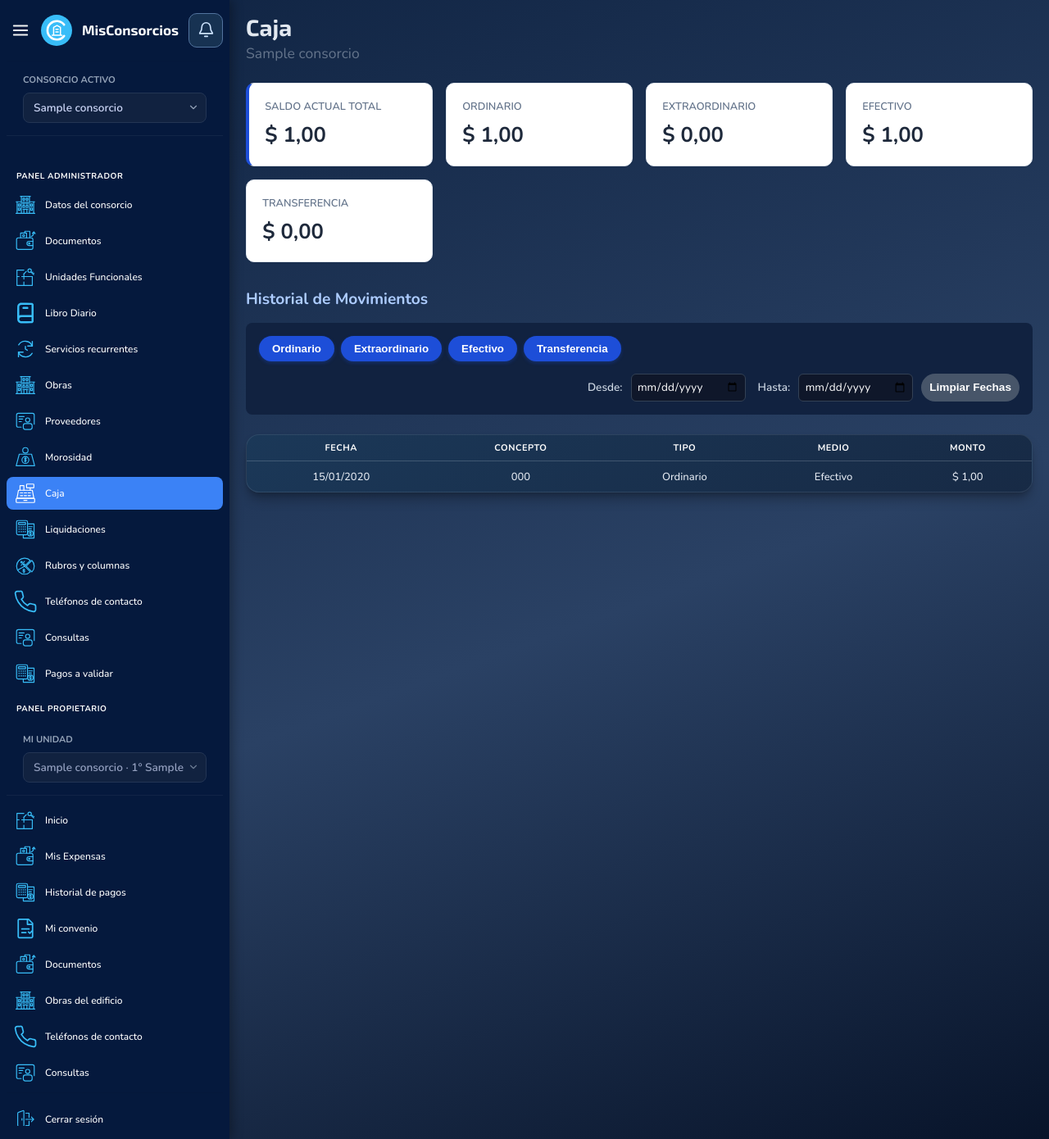
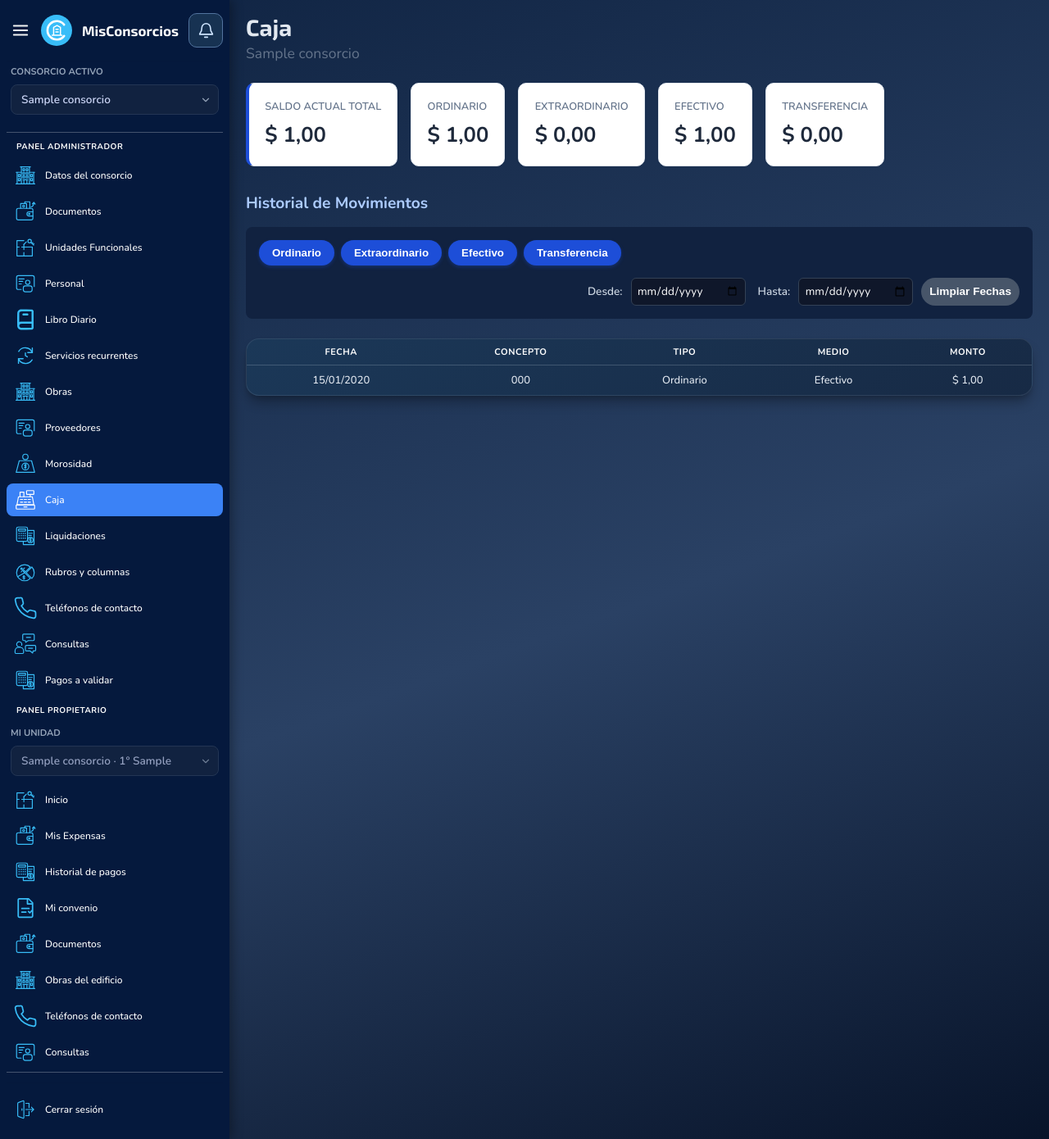
Before and after one commit to LucasCouttulenc/MiConsorcio, a Django app: page /administracion/caja/ in a window 1280 px wide. Shown: the whole page at 82% size. Run offline with Django 5.2, Linux system fonts and the light colour scheme; a user stored in the database is signed in; tables that the repository leaves empty hold one stand-in row (values such as "Sample post"); data that the repository does not hold is empty.

Commit message:
arreglos de estilo, agrego personal al sidebar, modifico imagen de consultas

```diff
--- a/config/static/css/_caja.css
+++ b/config/static/css/_caja.css
@@ -4,9 +4,12 @@
 
 /* Grilla de tarjetas de saldos */
 .caja-grid {
-    display: grid;
+    /* display: grid;
     grid-template-columns: repeat(auto-fit, minmax(200px, 1fr));
+    gap: 1rem;  */
     gap: 1rem;
+    display: flex;
+    flex-wrap: wrap;
     margin-bottom: 2rem;
 }
 
@@ -16,6 +19,7 @@
     border-radius: 10px;
     border: 1px solid #e2e8f0;
     box-shadow: 0 1px 3px rgba(0,0,0,0.05);
+    min-width: fit-content;
 }
 
 .caja-card span {
--- a/config/static/css/_portal_propietario.css
+++ b/config/static/css/_portal_propietario.css
@@ -22,6 +22,9 @@
 .portal-select option { background: #142b4b; color: #fff; }
 .portal-notificaciones { position: relative; z-index: 20; }
 .portal-notificaciones-boton { position: relative; display: grid; place-items: center; width: 42px; height: 42px; border: 1px solid #52739e; border-radius: 10px; background: #173252; color: #cfe5ff; cursor: pointer; transition: background .15s, border-color .15s; }
+.portal-notificaciones-boton.notificaciones-sidebar-cerrada {
+    top: -15px;
+}
 .portal-notificaciones-boton:hover, .portal-notificaciones-boton[aria-expanded="true"] { background: #24466f; border-color: #6eb9ff; }
 .portal-notificaciones-boton svg { width: 21px; height: 21px; }
 .portal-notificaciones-punto { position: absolute; top: 5px; right: 5px; width: 9px; height: 9px; border: 2px solid #173252; border-radius: 50%; background: #51c9ff; box-shadow: 0 0 0 1px rgba(81, 201, 255, .4); }
--- a/config/static/css/_sidebar.css
+++ b/config/static/css/_sidebar.css
@@ -118,6 +118,16 @@ a.sidebar-empresa {
     overflow-y: auto;
     overflow-x: hidden;
     margin-top: 16px;
+    /* ocultar scroll bar */
+    overflow-y: auto;
+    scrollbar-width: none; /* Firefox */
+    -ms-overflow-style: none; /* Internet Explorer 10+ */
+    -webkit-scrollbar { display: none; /* Safari and Chrome */ }
+}
+
+.sidebar-submenu {
+    border-top: 1px solid rgba(255, 255, 255, 0.25);
+    border-bottom: 1px solid rgba(255, 255, 255, 0.25);
 }
 
 .submenu-titulo {
@@ -126,13 +136,15 @@ a.sidebar-empresa {
     color: var(--colorTextoMuted);
     letter-spacing: 0.05em;
     display: block;
-    margin: 16px 0 8px 12px;
+    margin: 10px 0 8px 12px;
     opacity: 0;
-    transition: opacity 0.2s;
+    height: 0;
+    transition: opacity 0.2s ease, height 0.2s ease;
 }
 
 .sidebar.open .submenu-titulo {
     opacity: 1;
+    height: auto;
 }
 
 .sidebar-header > .portal-notificaciones {
@@ -381,9 +393,8 @@ a.sidebar-empresa {
    ========================================================== */
 
 .sidebar-consorcio-selector {
-    padding: 15px 20px;
-    margin-bottom: 10px;
-    border-bottom: 1px solid rgba(255, 255, 255, 0.05);
+    padding: 5px 5px;
+    /* border-bottom: 1px solid rgba(255, 255, 255, 0.05); */
     transition: all 0.3s ease;
 }
 
--- a/config/templates/sidebar.html
+++ b/config/templates/sidebar.html
@@ -91,6 +91,17 @@
                                     <img src="{% static 'imagenes/unidad_funcional_blanco.svg' %}" class="svg-icono hover-icon" alt="Unidades Funcionales">
                                 </span>
                                 <span class="item-texto">Unidades Funcionales</span>
+                            </a>
+                        </div>
+
+                        <!-- x. PERSONAL -->
+                        <div class="submenu-item {% if request.resolver_match.url_name in 'listar_personal crear_personal gestionar_personal' %}active{% endif %}">
+                            <a href="{% url 'listar_personal' %}" title="Personal">
+                                <span class="item-icono">
+                                    <img src="{% static 'imagenes/personal.svg' %}" class="svg-icono default-icon" alt="Personal">
+                                    <img src="{% static 'imagenes/personal_blanco.svg' %}" class="svg-icono hover-icon" alt="Personal">
+                                </span>
+                                <span class="item-texto">Personal</span>
                             </a>
                         </div>
 
@@ -189,8 +200,8 @@
                         <div class="submenu-item {% if request.resolver_match.url_name == 'bandeja_consultas' or request.resolver_match.url_name == 'gestionar_consulta' %}active{% endif %}">
                             <a href="{% url 'bandeja_consultas' %}" title="Consultas">
                                 <span class="item-icono">
-                                    <img src="{% static 'imagenes/personal.svg' %}" class="svg-icono default-icon" alt="Consultas">
-                                    <img src="{% static 'imagenes/personal_blanco.svg' %}" class="svg-icono hover-icon" alt="Consultas">
+                                    <img src="{% static 'imagenes/consultas.svg' %}" class="svg-icono default-icon" alt="Consultas">
+                                    <img src="{% static 'imagenes/consultas_blanco.svg' %}" class="svg-icono hover-icon" alt="Consultas">
                                 </span>
                                 <span class="item-texto">Consultas</span>
                             </a>
@@ -328,13 +339,37 @@
 </nav>
 
 <script>
-    if (localStorage.getItem('miConsorcioSidebarExpandedV2') !== 'false') {
-        document.getElementById('appLayout').classList.add('sidebar-expanded');
-        document.getElementById('sidebar').classList.add('open');
-    } else {
-        document.getElementById('appLayout').classList.remove('sidebar-expanded');
-        document.getElementById('sidebar').classList.remove('open');
+    // Clase que lleva el botón de notificaciones solo cuando la sidebar está cerrada.
+    const CLASE_NOTIFICACIONES_CERRADA = 'notificaciones-sidebar-cerrada';
+
+    function marcarNotificaciones(expanded) {
+        const boton = document.querySelector('#sidebar [data-notificaciones-toggle]');
+        if (boton) {
+            boton.classList.toggle(CLASE_NOTIFICACIONES_CERRADA, !expanded);
+        }
     }
+
+    function cerrarNotificaciones() {
+        const boton = document.querySelector('#sidebar [data-notificaciones-toggle]');
+        const panel = document.getElementById('panel-notificaciones');
+        if (!boton || !panel || panel.hidden) {
+            return;
+        }
+        // Se cierra con el propio botón, así el JS del componente queda en el mismo estado.
+        boton.click();
+        if (!panel.hidden) {
+            panel.hidden = true;
+            boton.setAttribute('aria-expanded', 'false');
+        }
+    }
+
+    (function () {
+        // Se aplica antes de que cargue la página, para que no parpadee.
+        const expanded = localStorage.getItem('miConsorcioSidebarExpandedV2') !== 'false';
+        document.getElementById('appLayout').classList.toggle('sidebar-expanded', expanded);
+        document.getElementById('sidebar').classList.toggle('open', expanded);
+        marcarNotificaciones(expanded);
+    })();
 
 $(document).ready(function() {
     const layout = document.getElementById('appLayout');
@@ -346,6 +381,9 @@ $(document).ready(function() {
         layout.classList.toggle('sidebar-expanded', expanded);
         sidebar.classList.toggle('open', expanded);
         toggleButton.setAttribute('aria-expanded', String(expanded));
+        marcarNotificaciones(expanded);
+        // El botón cambia de lugar al abrir o cerrar la sidebar: el panel quedaría flotando.
+        cerrarNotificaciones();
         localStorage.setItem(storageKey, String(expanded));
     }
 
--- a/consorcios/views.py
+++ b/consorcios/views.py
@@ -112,7 +112,7 @@ class ListarUnidadesFuncionales(Lista):
     # agregaremos manualmente o vía contexto
     acciones = []
     columnas_con_permiso = {"gestionar": "consorcios.change_unidadfuncional"}
-    columnas_a_ocultar = {}
+    columnas_a_ocultar = {"consorcio"}
 
     def get_queryset(self):
         queryset = super().get_queryset()
--- a/consultas/templates/bandeja_consultas.html
+++ b/consultas/templates/bandeja_consultas.html
@@ -21,13 +21,13 @@
 
 <div class="contenedor-tabla">
     <table class="tabla">
-        <thead><tr><th>N°</th><th>Asunto</th><th>Consorcio / UF</th><th>Propietario</th><th>Última actividad</th><th>Estado</th></tr></thead>
+        <thead><tr><th>N°</th><th>Asunto</th><th>UF</th><th>Propietario</th><th>Última actividad</th><th>Estado</th></tr></thead>
         <tbody>
         {% for consulta in consultas %}
             <tr class="consultas-fila" onclick="location.href='{% url 'gestionar_consulta' consulta.pk %}'">
                 <td>#{{ consulta.pk }}</td>
                 <td><a href="{% url 'gestionar_consulta' consulta.pk %}"><strong>{{ consulta.asunto }}</strong></a><br><small>{{ consulta.cantidad_mensajes }} mensaje{{ consulta.cantidad_mensajes|pluralize }}</small></td>
-                <td><strong>{{ consulta.unidad_funcional.consorcio.nombre }}</strong><br><small>Piso {{ consulta.unidad_funcional.piso }}° {{ consulta.unidad_funcional.departamento }}</small></td>
+                <td>{{ consulta.unidad_funcional.piso }}° {{ consulta.unidad_funcional.departamento }}</td>
                 <td>{% if consulta.unidad_funcional.propietario_id %}{{ consulta.unidad_funcional.propietario.usuario.get_full_name|default:consulta.unidad_funcional.propietario.usuario.username }}{% else %}<span class="uf-pendiente">Sin propietario asignado</span>{% endif %}</td>
                 <td>{{ consulta.actualizada|date:"d/m/Y H:i" }}</td>
                 <td><span class="consulta-estado consulta-estado-{{ consulta.estado }}">{{ consulta.get_estado_display }}</span></td>
--- a/gastos/templates/caja.html
+++ b/gastos/templates/caja.html
@@ -20,8 +20,9 @@
     </div>
     {% if saldo_cierre is not None %}
     <div class="caja-card" style="border-left: 4px solid #64748b;">
-        <span>Saldo Cierre Anterior ({{ fecha_cierre|date:"d/m/Y" }})</span>
+        <span>Saldo Cierre Anterior</span>
         <strong>$ {{ saldo_cierre|floatformat:"2g" }}</strong>
+        <span>{{ fecha_cierre|date:"d/m/Y" }}</span>
     </div>
     {% endif %}
     <div class="caja-card">
--- a/gastos/templates/listar_liquidaciones.html
+++ b/gastos/templates/listar_liquidaciones.html
@@ -43,12 +43,12 @@
 <h2 class="liquidaciones-subtitulo">Finalizadas</h2>
 <div class="contenedor-tabla">
   <table class="tabla">
-    <thead><tr><th>Período</th><th>Consorcio</th><th>Emisión</th><th>Vencimiento</th><th>Total</th><th>Detalle</th></tr></thead>
+    <thead><tr><th>Período</th><th>Emisión</th><th>Vencimiento</th><th>Total</th><th>Detalle</th></tr></thead>
     <tbody>
     {% for liquidacion in finalizadas %}
       <tr>
         <td>{{ liquidacion.periodo }}</td>
-        <td>{{ liquidacion.consorcio.nombre }}</td>
+        <!-- <td>{{ liquidacion.consorcio.nombre }}</td> -->
         <td>{{ liquidacion.fecha_emision|date:'d/m/Y' }}</td>
         <td>{{ liquidacion.fecha_vencimiento_1|date:'d/m/Y' }}</td>
         <td>$ {{ liquidacion.total|floatformat:"2g" }}</td>
```
Also changed, not shown: config/static/imagenes/consultas.svg (added), config/static/imagenes/consultas_blanco.svg (added).
